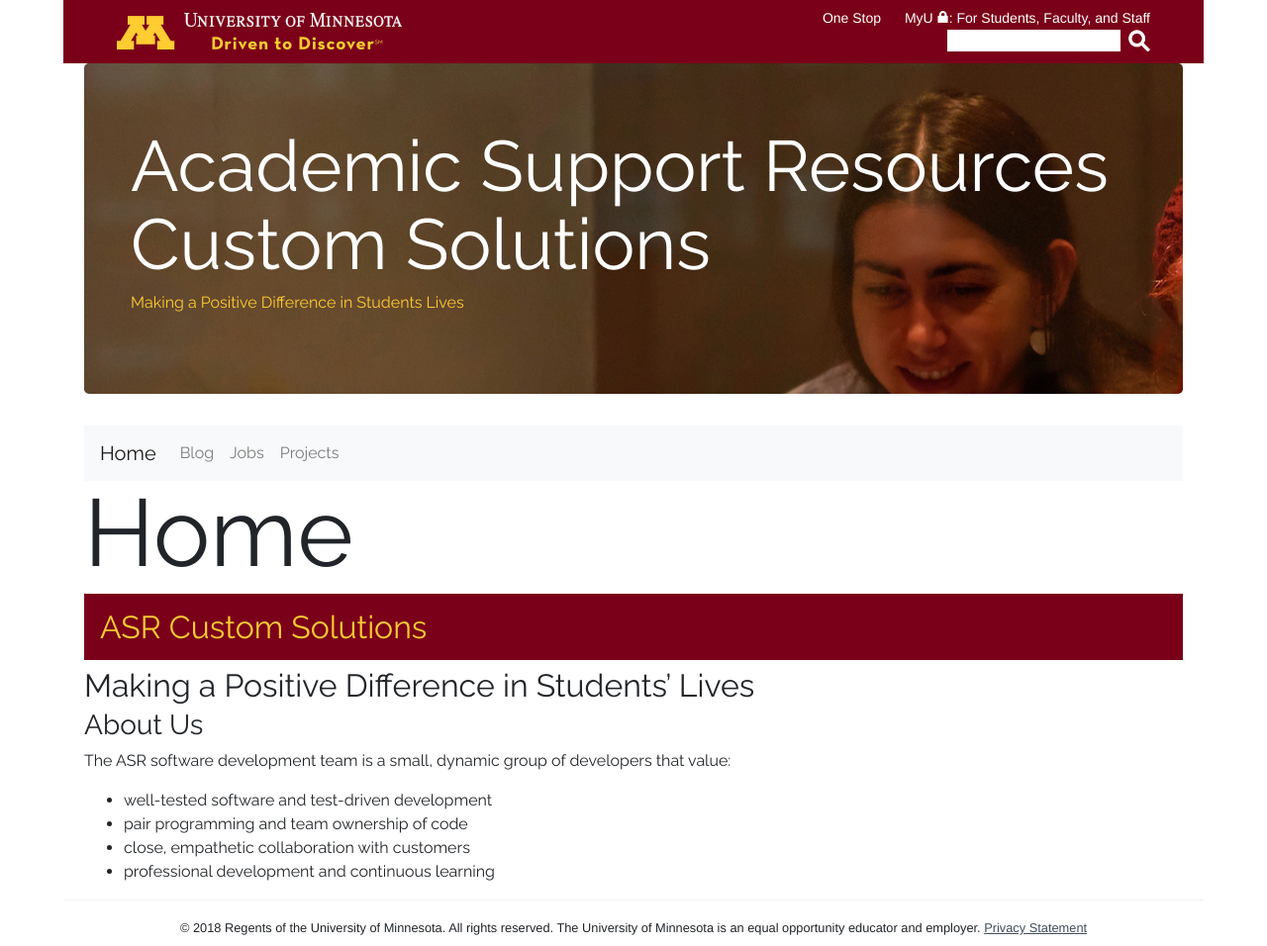
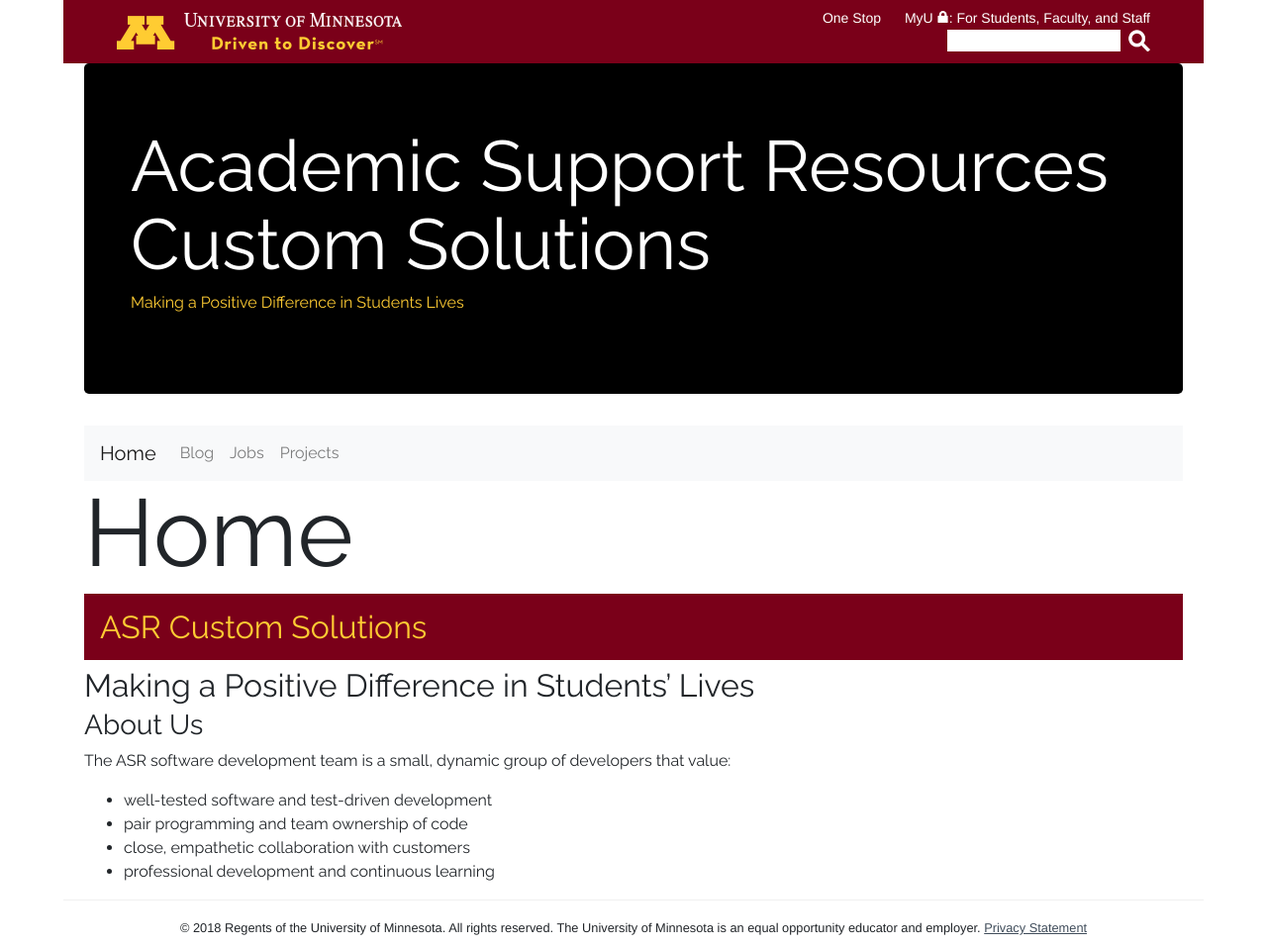
Before and after one commit to umn-asr/umn-asr.github.io, a Jekyll site: the page built from index.markdown, in a window 1280 px wide. Shown: the whole page at 99% size. Built offline with Jekyll 4.4.1, drawn with Linux system fonts in a browser that asks for light colours; nearby versions of some CDN libraries.

Commit message:
Remove background image
I grabbed this image years ago from some stock image site. It does not
reflect the actual members of this team & I think its use is misleading.
So I'm removing it. Maybe we'll get a team photo at some point to take
its place.

```diff
--- a/_includes/content.html
+++ b/_includes/content.html
@@ -1,6 +1,6 @@
 <div class="container">
 		<a name="main-content"></a>
-    <div class="jumbotron jumbotron" style='background-image: url("/img/bg4.jpg"); background-repeat: no-repeat; background-attachment: fixed;'>
+    <div class="jumbotron jumbotron" style="background-color:#000000">
       <div class="container">
         <h1 class="display-3 text-white">Academic Support Resources Custom Solutions</h1>
         <p class='text-warning'>Making a Positive Difference in Students Lives</p>
```
Also changed, not shown: Gemfile.lock.
